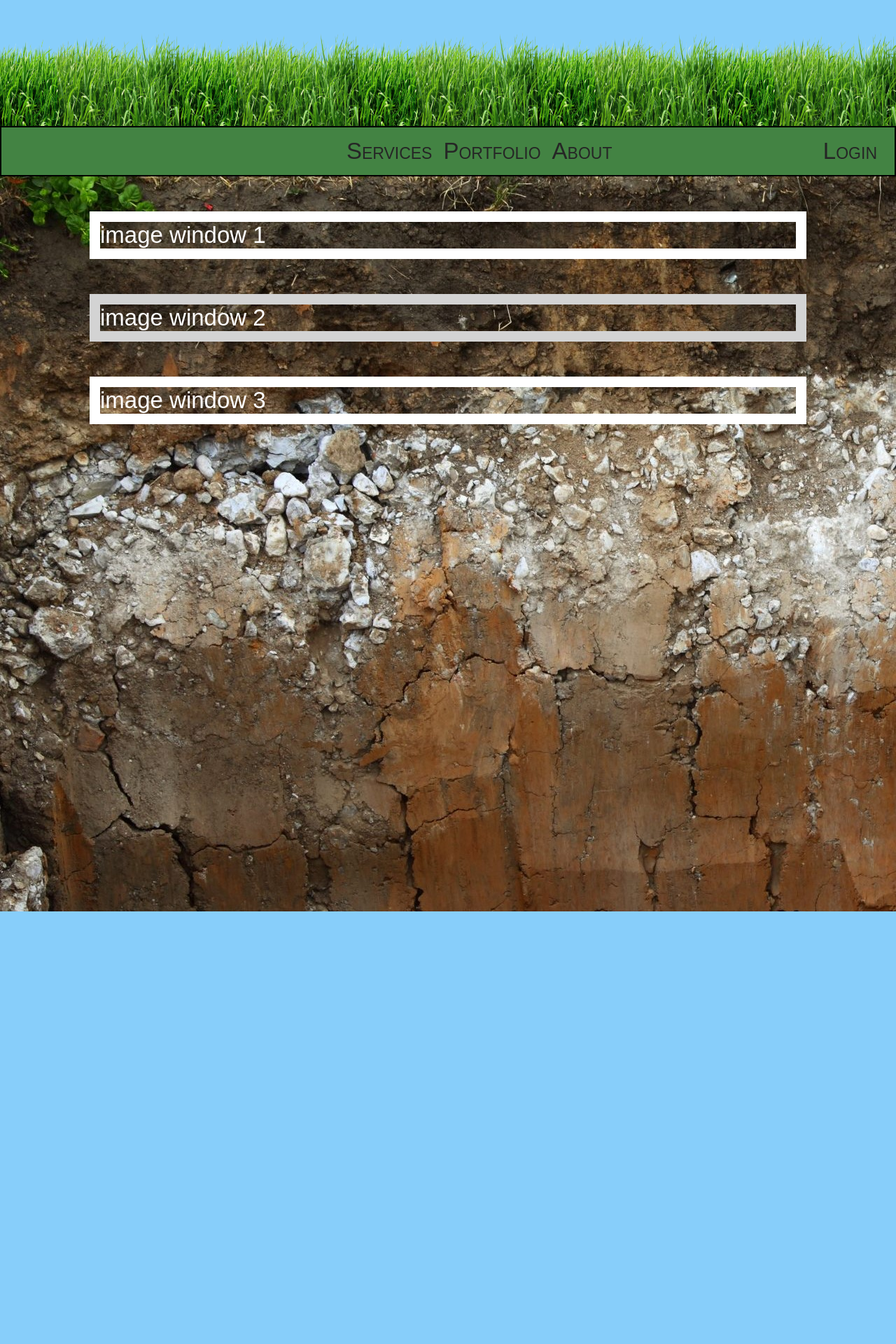
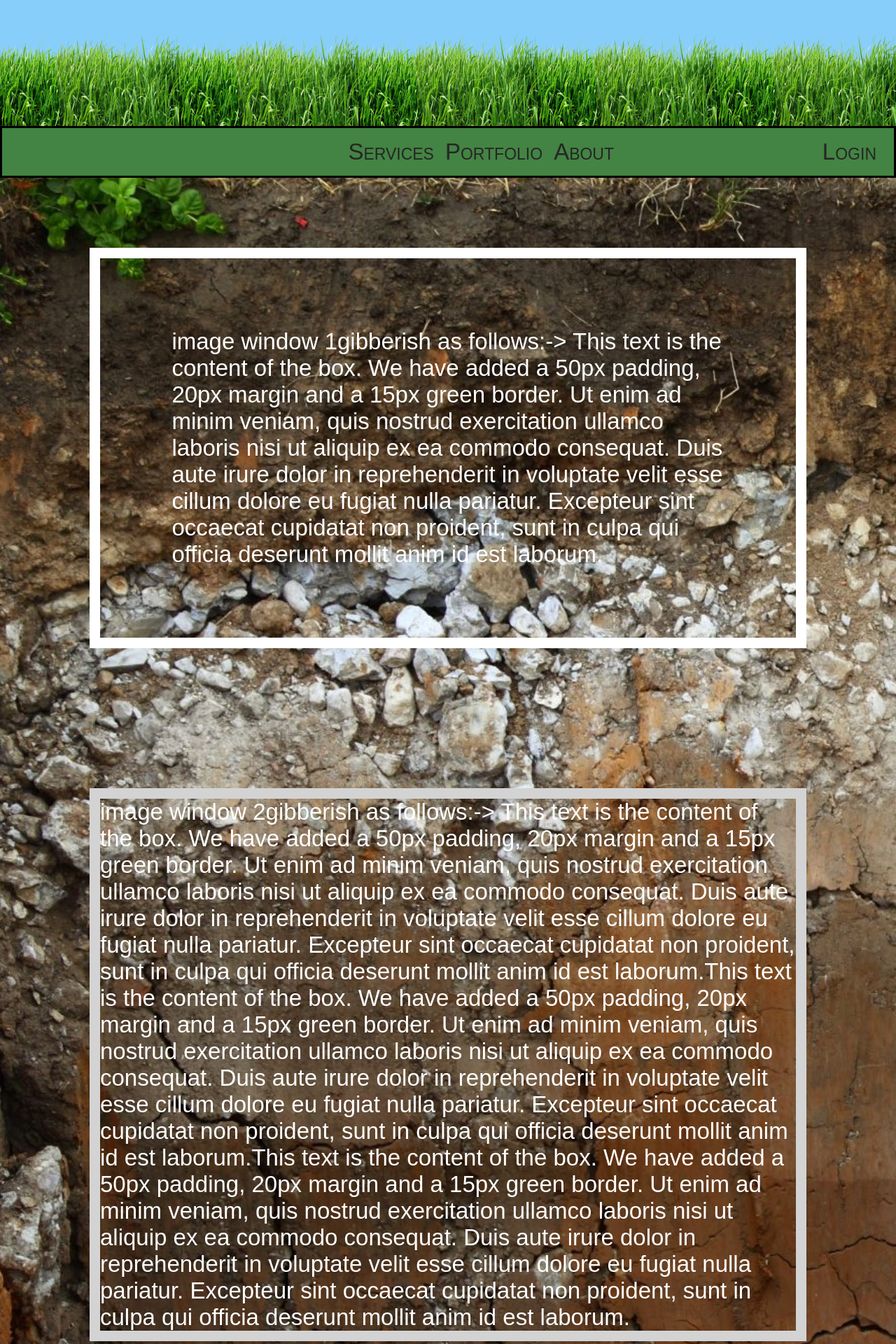
Before and after one commit to JIR91/CS290-Web-Development, a PHP site: page /site3.html in a window 1280 px wide. Shown: the top 1920 px of the page at 70% size. Before the commit the page ends 1302 px from the top, so only its background shows below. Run offline with PHP 8.4, Linux system fonts and the light colour scheme.

Commit message:
progress update

```diff
--- a/assignment 3/mid-page.css
+++ b/assignment 3/mid-page.css
@@ -1,20 +1,23 @@
 div.mid-img {
     background-image: url(texture-2.1.jpg);
-    background-size: auto;
+    background-repeat: no-repeat;
+    background-size: cover;
     margin: 0%;
-    padding-bottom: 50px;
-    height: 1000px;
+    /* padding-bottom: 500px; */
+    height: 2050px;
 }
 
 .container {
-    padding-left: 10%;
-    padding-top: 50px;
+    padding: 100px 10% 100px 10%;
+    /* padding-left: 10%; */
+    /* padding-top: 50px; */
     width: 80%;
 }
 
 .text-box {
     border: 15px solid white;
-    border-left: 5%;
+    /* border-left: 5%; */
+    padding: inherit;
 }
 
 .scroll-box {
--- a/assignment 3/nav-bar.css
+++ b/assignment 3/nav-bar.css
@@ -6,6 +6,7 @@ a.menu-button-item {
     padding: 0px 8px 0px 8px;
     text-decoration: none;
     font-variant: small-caps;
+    /* padding-left: inherit; */
 }
 
 a.user {
@@ -18,15 +19,16 @@ a:hover {
 }
 
 div.strip-out {
-    border: 2px solid black;
+    border: 3px solid black;
     padding: 15px 0px 15px 0px;
     background-color: rgb(67, 131, 67);
     text-align: center;
     overflow: auto;
+    padding-left: 38%;
 }
 
 div.inner {
-    padding-left: 38%;
+    text-align: inherit;
 }
 
 div.bck-img {
--- a/assignment 3/site3.html
+++ b/assignment 3/site3.html
@@ -6,7 +6,7 @@ overflow✔️,
     box sizing,
     vendor prefix properties,
     float✔️,
-inheritance,
+    inheritance✔️,
     clear,
     collapsed containers (clearfix and overflow),
     position,
@@ -17,7 +17,7 @@ fluid layout,
     and responsive layout,
     @media query,
     viewport,
-navigation list vertical and horizontal,
+    navigation list vertical and horizontal✔️,
     breadcrumbs,
     drop down menu,
     sitemap,
@@ -47,21 +47,46 @@ search boxes
         <div class="mid-img" style="color: white">
             <div class="container">
                 <div class="text-box">
-                    image window 1
+                    image window 1gibberish as follows:-> This text is the content of the box. We have added a 50px padding,
+                    20px margin and a 15px green border. Ut enim ad minim veniam, quis nostrud
+                    exercitation ullamco laboris nisi ut aliquip ex ea commodo consequat. Duis aute
+                    irure dolor in reprehenderit in voluptate velit esse cillum dolore eu fugiat nulla
+                    pariatur. Excepteur sint occaecat cupidatat non proident, sunt in culpa qui
+                    officia deserunt mollit anim id est laborum.</div>
+            </div>
+            <div class="container">
+                <div class="scroll-box">
+                    image window 2gibberish as follows:-> This text is the content of the box. We have added a 50px padding,
+                    20px margin and a 15px green border. Ut enim ad minim veniam, quis nostrud
+                    exercitation ullamco laboris nisi ut aliquip ex ea commodo consequat. Duis aute
+                    irure dolor in reprehenderit in voluptate velit esse cillum dolore eu fugiat nulla
+                    pariatur. Excepteur sint occaecat cupidatat non proident, sunt in culpa qui
+                    officia deserunt mollit anim id est laborum.This text is the content of the box. We have added a 50px padding,
+                    20px margin and a 15px green border. Ut enim ad minim veniam, quis nostrud
+                    exercitation ullamco laboris nisi ut aliquip ex ea commodo consequat. Duis aute
+                    irure dolor in reprehenderit in voluptate velit esse cillum dolore eu fugiat nulla
+                    pariatur. Excepteur sint occaecat cupidatat non proident, sunt in culpa qui
+                    officia deserunt mollit anim id est laborum.This text is the content of the box. We have added a 50px padding,
+                    20px margin and a 15px green border. Ut enim ad minim veniam, quis nostrud
+                    exercitation ullamco laboris nisi ut aliquip ex ea commodo consequat. Duis aute
+                    irure dolor in reprehenderit in voluptate velit esse cillum dolore eu fugiat nulla
+                    pariatur. Excepteur sint occaecat cupidatat non proident, sunt in culpa qui
+                    officia deserunt mollit anim id est laborum.
                 </div>
             </div>
             <div class="container">
-                <div class="scroll-box">
-                    image window 2
-                </div>
-            </div>
-            <div>
-                <div class="container">
                 <div class="text-box">
-                        image window 3
+                    image window 3gibberish as follows:-> This text is the content of the box. We have added a 50px padding,
+                    20px margin and a 15px green border. Ut enim ad minim veniam, quis nostrud
+                    exercitation ullamco laboris nisi ut aliquip ex ea commodo consequat. Duis aute
+                    irure dolor in reprehenderit in voluptate velit esse cillum dolore eu fugiat nulla
+                    pariatur. Excepteur sint occaecat cupidatat non proident, sunt in culpa qui
+                    officia deserunt mollit anim id est laborum.
                 </div>
             </div>
         </div>
+        <div style="background-color: black; color: whitesmoke; text-align: center;">
+            Bottom Footer
         </div>
         <!-- <p>This is a test</p> -->
     </body>
```
Lines whose indentation alone changed are shown as unchanged.
